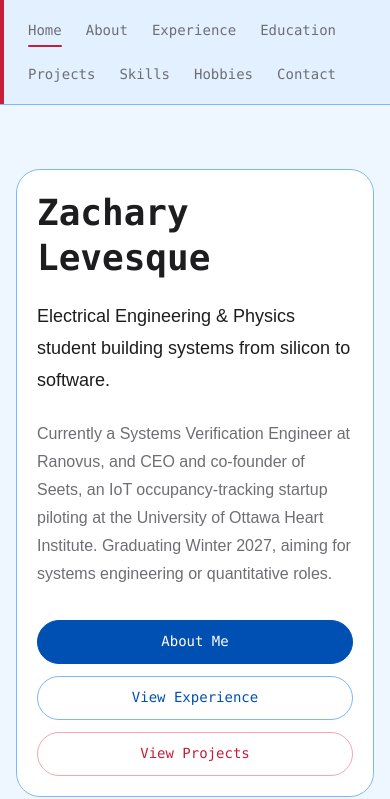
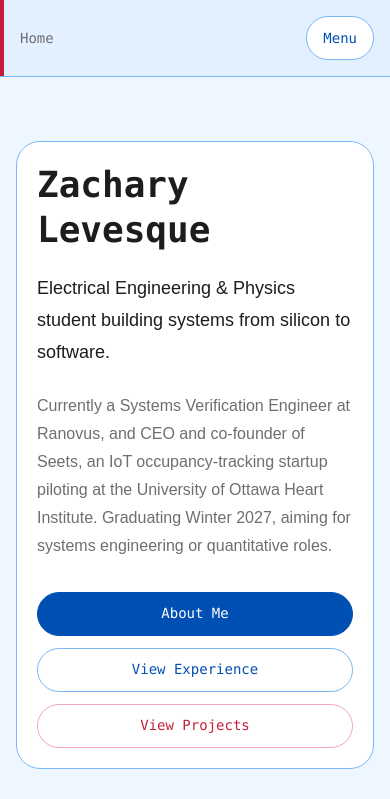
Before and after one commit to Zachary-Levesque/Portfolio, a Next.js app: page / in a window 390 px wide. Shown: the top 799 px of the page. Built offline with nearby package versions, Linux system fonts and the light colour scheme.

Commit message:
Update nav.tsx

```diff
--- a/components/nav.tsx
+++ b/components/nav.tsx
@@ -1,5 +1,6 @@
 "use client";
 
+import { useEffect, useState } from "react";
 import { usePathname } from "next/navigation";
 import { ViewTransitionLink } from "@/components/view-transition-link";
 
@@ -16,18 +17,42 @@ const navItems = [
 
 export function Nav() {
   const pathname = usePathname();
+  const [isMenuOpen, setIsMenuOpen] = useState(false);
+
+  useEffect(() => {
+    setIsMenuOpen(false);
+  }, [pathname]);
 
   return (
     <header className="site-header sticky top-0 z-30 border-b border-accent-border bg-surface-blue">
       <nav
-        className="mx-auto flex w-full max-w-6xl flex-wrap items-center gap-6 border-l-4 border-red px-6 py-5 font-mono text-sm"
+        className="mx-auto w-full max-w-6xl border-l-4 border-red px-4 py-4 font-mono text-sm sm:px-6 md:flex md:flex-wrap md:items-center md:gap-6 md:py-5"
         aria-label="Main navigation"
+      >
+        <div className="flex items-center justify-between gap-3 md:hidden">
+          <span className="truncate text-muted">
+            {navItems.find((item) => item.href === pathname)?.label ?? "Menu"}
+          </span>
+          <button
+            type="button"
+            aria-expanded={isMenuOpen}
+            aria-controls="mobile-navigation"
+            onClick={() => setIsMenuOpen((current) => !current)}
+            className="min-h-11 rounded-full border border-accent-border bg-surface px-4 text-accent transition-colors hover:bg-accent-soft"
+          >
+            Menu
+          </button>
+        </div>
+
+        <div
+          id="mobile-navigation"
+          className={`${isMenuOpen ? "grid" : "hidden"} mt-4 gap-2 md:mt-0 md:flex md:gap-6`}
         >
           {navItems.map((item) => (
             <ViewTransitionLink
               key={item.href}
               href={item.href}
-            className="relative text-muted transition-colors hover:text-accent"
+              className="relative block min-h-11 rounded-2xl border border-accent-border bg-surface px-4 py-3 text-muted transition-colors hover:bg-accent-soft hover:text-accent md:min-h-0 md:rounded-none md:border-0 md:bg-transparent md:p-0 md:hover:bg-transparent"
             >
               {item.label}
               {pathname === item.href ? (
@@ -35,6 +60,7 @@ export function Nav() {
               ) : null}
             </ViewTransitionLink>
           ))}
+        </div>
       </nav>
     </header>
   );
```
Lines whose indentation alone changed are shown as unchanged.
